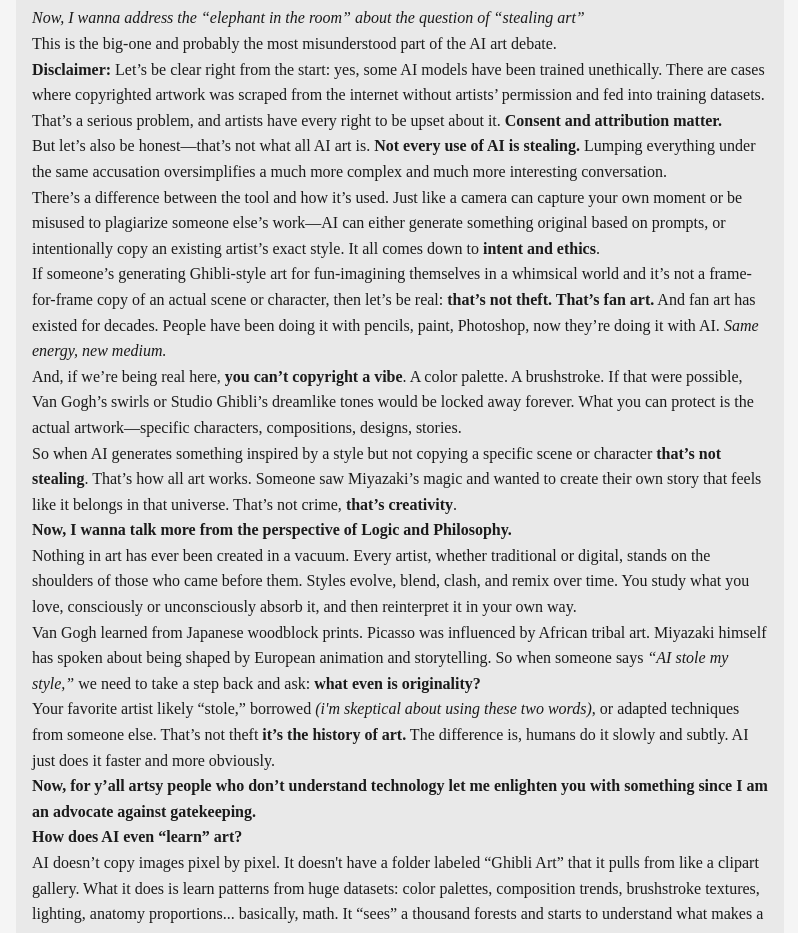
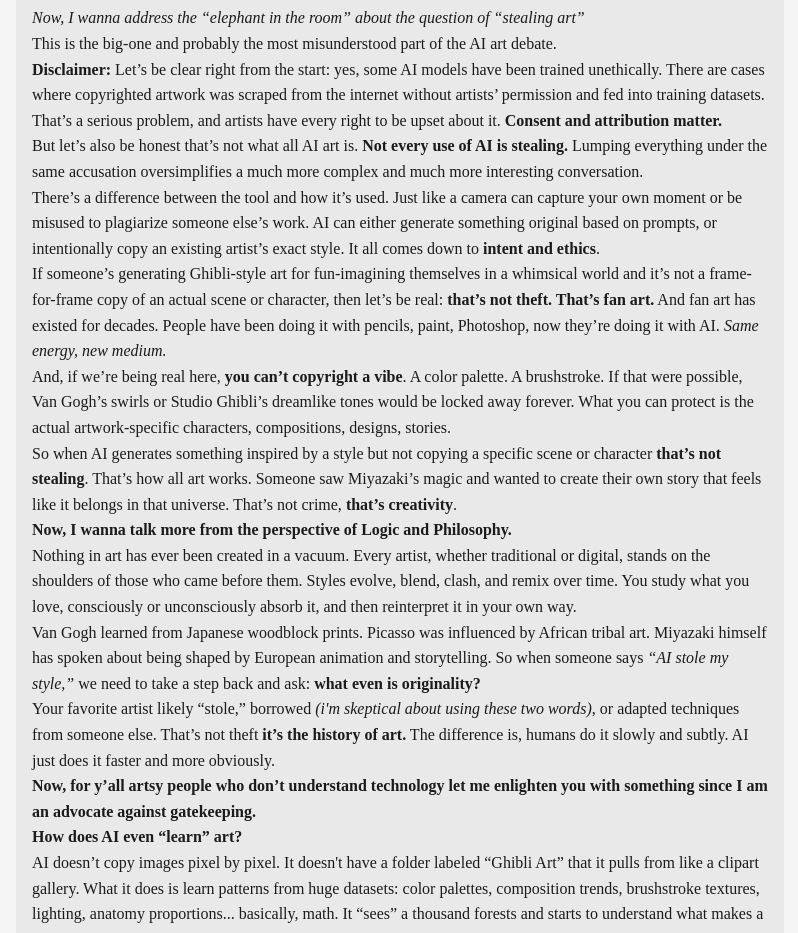
Before and after one commit to khramizr/website, a plain HTML site: page blog/index.html in a window 1280 px wide. Shown: the part 1841-2774 px from the top of the page, without its empty margins (240-1038 px from the left). Drawn offline with Linux system fonts and the light colour scheme.

Commit message:
Update index.html

```diff
--- a/blog/index.html
+++ b/blog/index.html
@@ -70,13 +70,13 @@
 
     <p><strong>Disclaimer:</strong> Let’s be clear right from the start: yes, some AI models have been trained unethically. There are cases where copyrighted artwork was scraped from the internet without artists’ permission and fed into training datasets. That’s a serious problem, and artists have every right to be upset about it. <strong>Consent and attribution matter.</strong></p>
 
-    <p>But let’s also be honest—that’s not what all AI art is. <strong>Not every use of AI is stealing.</strong> Lumping everything under the same accusation oversimplifies a much more complex and much more interesting conversation.</p>
+    <p>But let’s also be honest that’s not what all AI art is. <strong>Not every use of AI is stealing.</strong> Lumping everything under the same accusation oversimplifies a much more complex and much more interesting conversation.</p>
 
-    <p>There’s a difference between the tool and how it’s used. Just like a camera can capture your own moment or be misused to plagiarize someone else’s work—AI can either generate something original based on prompts, or intentionally copy an existing artist’s exact style. It all comes down to <strong>intent and ethics</strong>.</p>
+    <p>There’s a difference between the tool and how it’s used. Just like a camera can capture your own moment or be misused to plagiarize someone else’s work. AI can either generate something original based on prompts, or intentionally copy an existing artist’s exact style. It all comes down to <strong>intent and ethics</strong>.</p>
 
     <p>If someone’s generating Ghibli-style art for fun-imagining themselves in a whimsical world and it’s not a frame-for-frame copy of an actual scene or character, then let’s be real: <strong>that’s not theft. That’s fan art.</strong> And fan art has existed for decades. People have been doing it with pencils, paint, Photoshop, now they’re doing it with AI. <em>Same energy, new medium.</em></p>
 
-    <p>And, if we’re being real here, <strong>you can’t copyright a vibe</strong>. A color palette. A brushstroke. If that were possible, Van Gogh’s swirls or Studio Ghibli’s dreamlike tones would be locked away forever. What you can protect is the actual artwork—specific characters, compositions, designs, stories.</p>
+    <p>And, if we’re being real here, <strong>you can’t copyright a vibe</strong>. A color palette. A brushstroke. If that were possible, Van Gogh’s swirls or Studio Ghibli’s dreamlike tones would be locked away forever. What you can protect is the actual artwork-specific characters, compositions, designs, stories.</p>
 
     <p>So when AI generates something inspired by a style but not copying a specific scene or character <strong>that’s not stealing</strong>. That’s how all art works. Someone saw Miyazaki’s magic and wanted to create their own story that feels like it belongs in that universe. That’s not crime, <strong>that’s creativity</strong>.</p>
 
```
